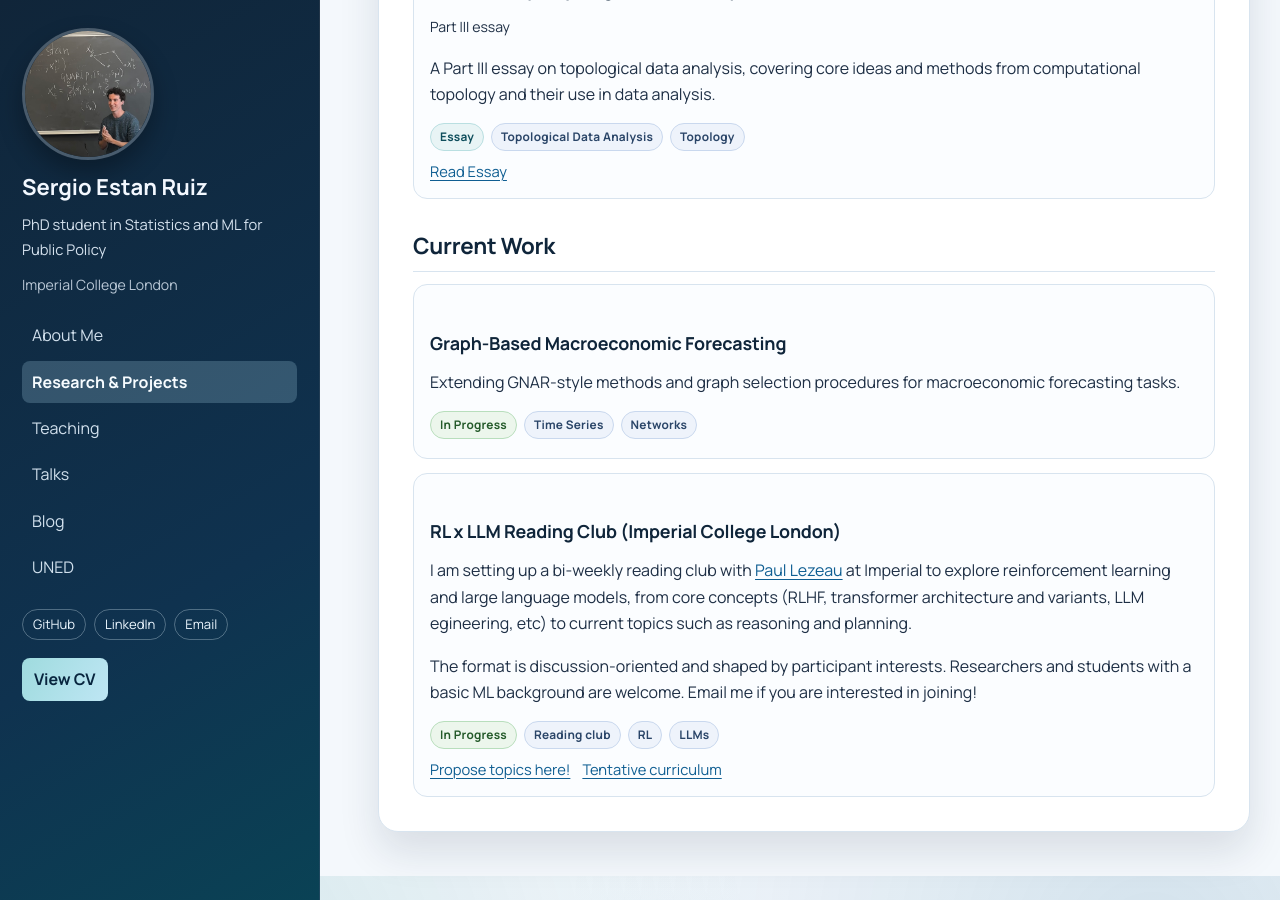
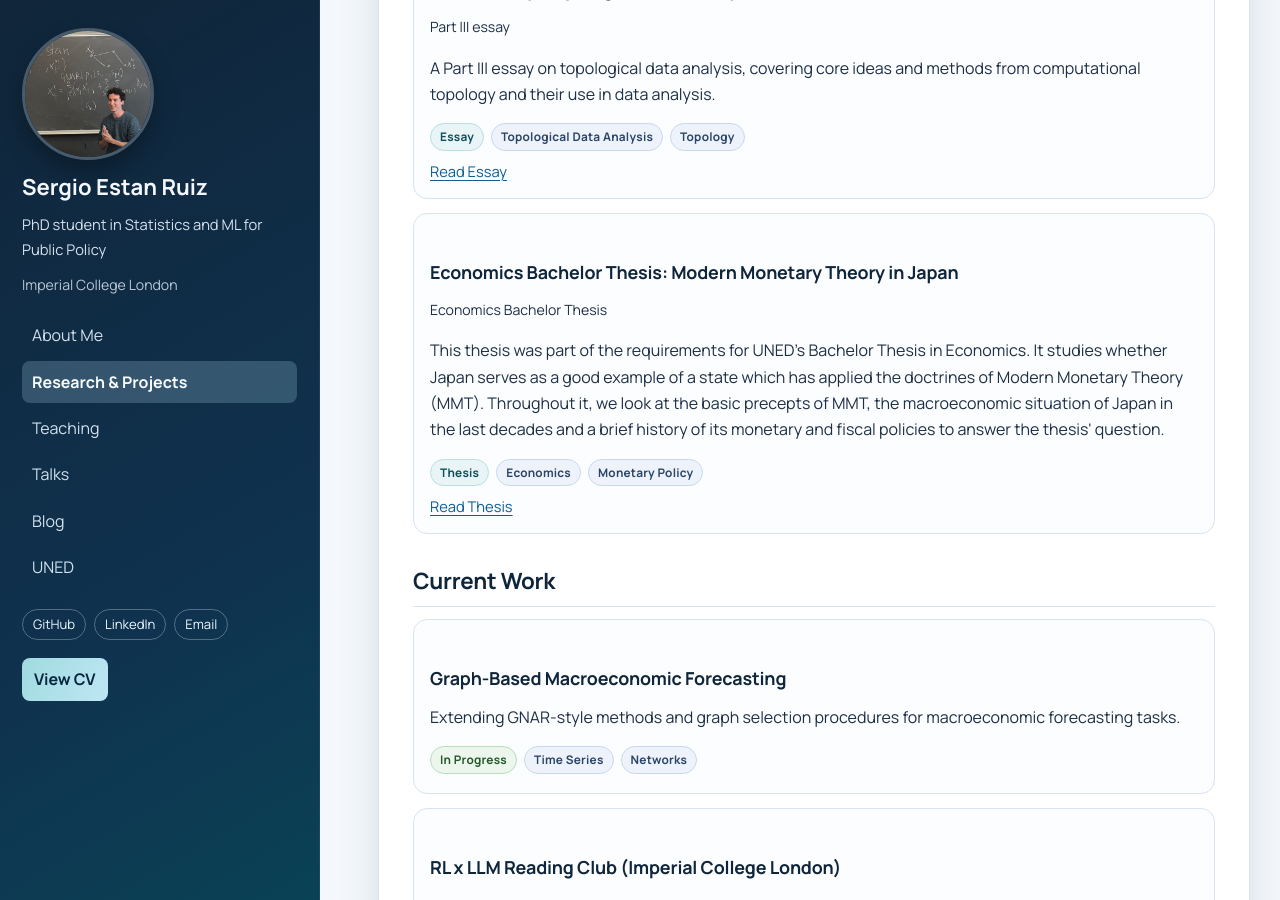
Before and after one commit to SergioEstanRuiz/SergioEstanRuiz.github.io, a Jekyll site: the page built from projects.md, in a window 1280 px wide and 900 px high, scrolled down 952 px. Built offline with Jekyll 4.4.1, drawn with Linux system fonts in a browser that asks for light colours.

Commit message:
Added econ thesis to finished projects

```diff
--- a/projects.md
+++ b/projects.md
@@ -64,6 +64,22 @@ permalink: /projects/
       <a href="{{ '/assets/Part III Essay- Topological Data Analysis.pdf' | relative_url }}" target="_blank" rel="noopener">Read Essay</a>
     </div>
   </article>
+
+  <article class="stack-card">
+    <h3 class="card-title">Economics Bachelor Thesis: Modern Monetary Theory in Japan</h3>
+    <p class="card-meta">Economics Bachelor Thesis</p>
+    <p>
+      This thesis was part of the requirements for UNED's Bachelor Thesis in Economics. It studies whether Japan serves as a good example of a state which has applied the doctrines of Modern Monetary Theory (MMT). Throughout it, we look at the basic precepts of MMT, the macroeconomic situation of Japan in the last decades and a brief history of its monetary and fiscal policies to answer the thesis' question.
+    </p>
+    <div class="chip-row">
+      <span class="chip">Thesis</span>
+      <span class="chip light">Economics</span>
+      <span class="chip light">Monetary Policy</span>
+    </div>
+    <div class="link-row">
+      <a href="{{ '/assets/TFG_final.pdf' | relative_url }}" target="_blank" rel="noopener">Read Thesis</a>
+    </div>
+  </article>
 </div>
 
 ## Current Work
```
Also changed, not shown: index.md (+1 -1 lines), 2 other files.
